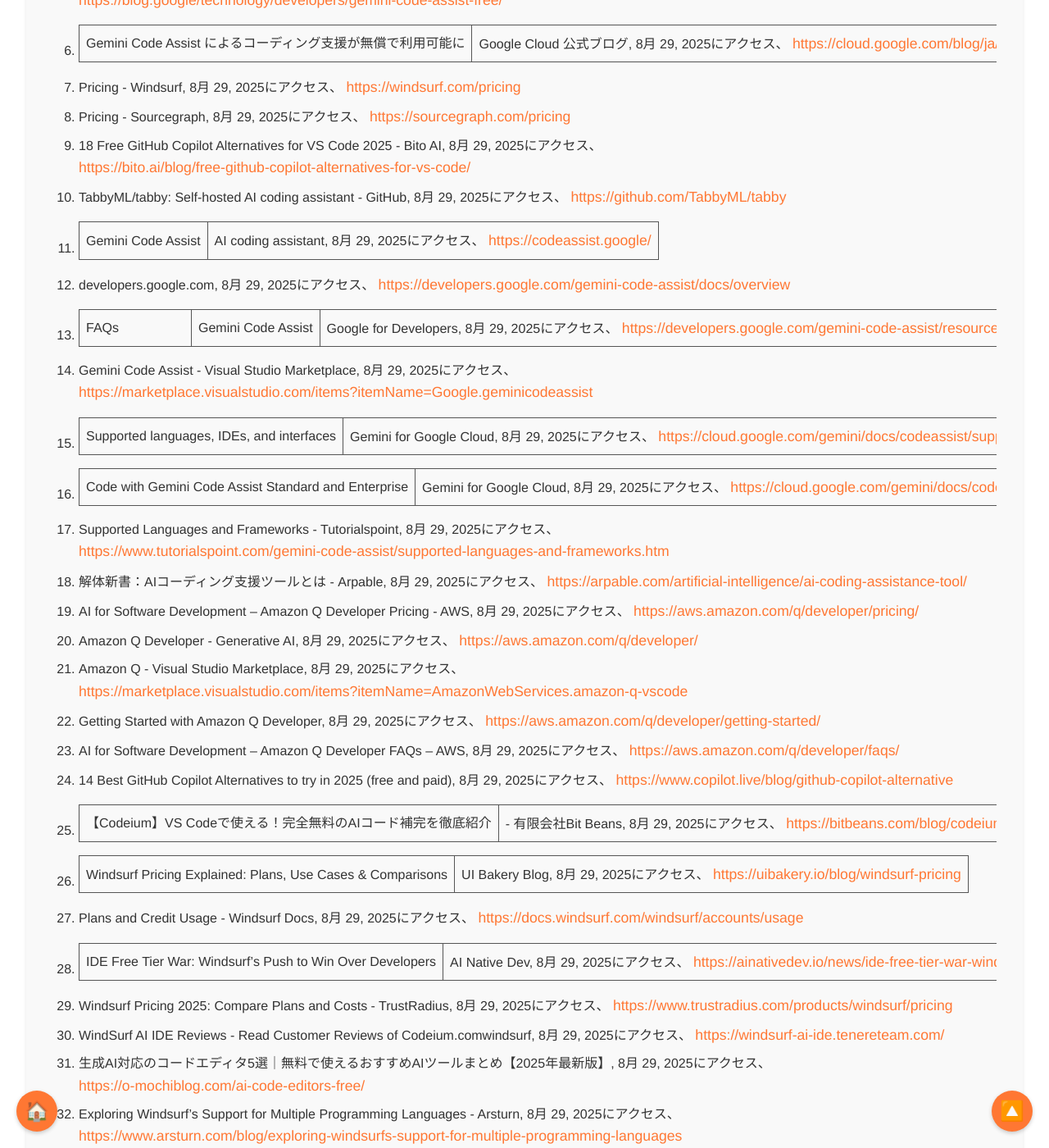
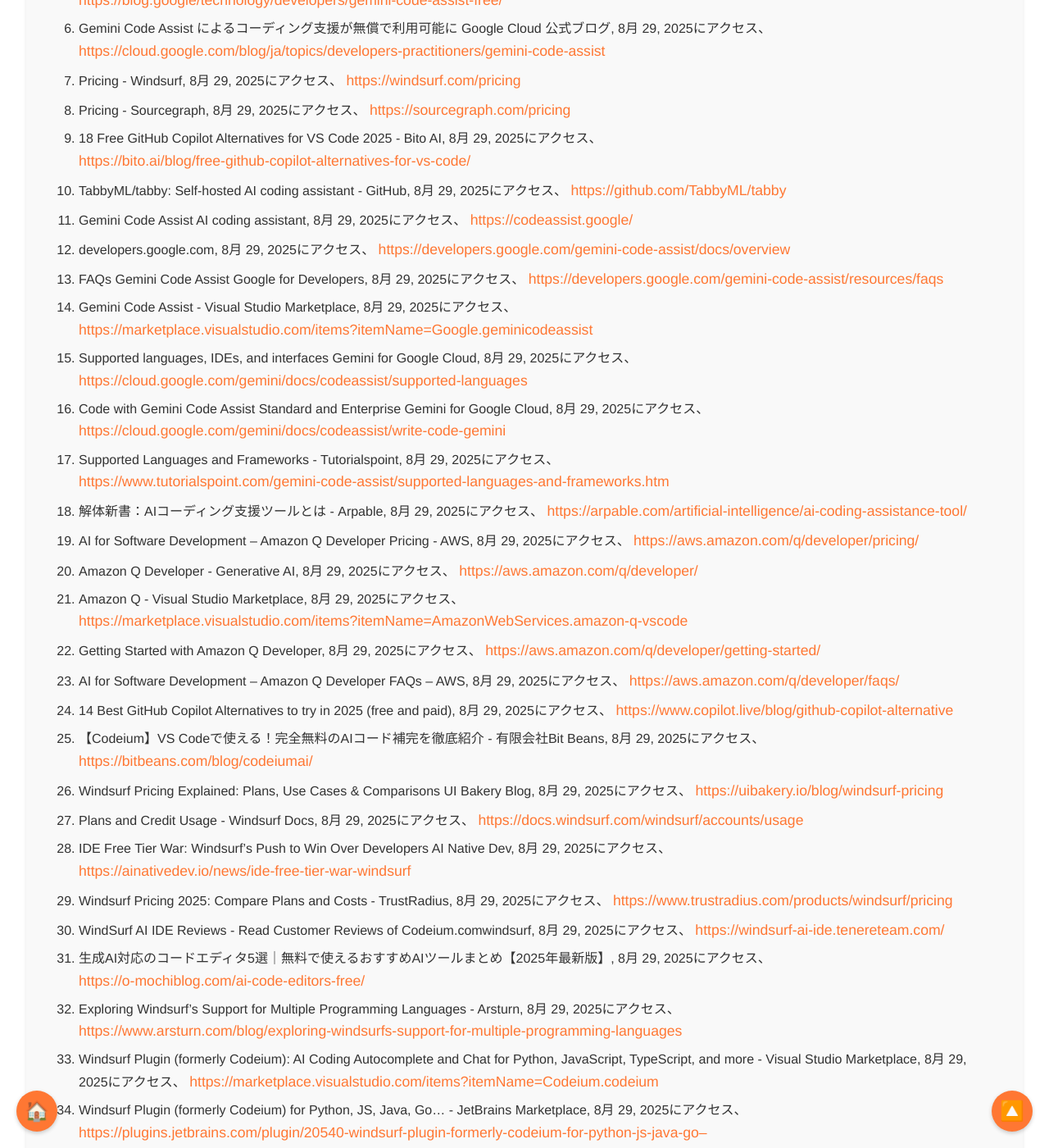
Before and after one commit to aegisfleet/share-deepresearch, a Jekyll site: the page built from _topics/free-ai-coding-assistant/index.md, in a window 1280 px wide and 1400 px high, scrolled down 15636 px. Shown: the whole window at 82% size. Built offline with Jekyll 4.4.1, drawn with Linux system fonts in a browser that asks for light colours; some of the changed text lies outside the part shown.

Commit message:
Auto update files

```diff
--- a/_topics/free-ai-coding-assistant/index.md
+++ b/_topics/free-ai-coding-assistant/index.md
@@ -321,17 +321,17 @@ AIコーディングアシスタントは、もはや一部の先進的な開発
 3. 20 Best AI-Powered Coding Assistant Tools in 2025 \- Spacelift, 8月 29, 2025にアクセス、 [https://spacelift.io/blog/ai-coding-assistant-tools](https://spacelift.io/blog/ai-coding-assistant-tools)
 4. Best AI Coding Assistants as of August 2025 \- Shakudo, 8月 29, 2025にアクセス、 [https://www.shakudo.io/blog/best-ai-coding-assistants](https://www.shakudo.io/blog/best-ai-coding-assistants)
 5. Get coding help from Gemini Code Assist — now for free \- The Keyword, 8月 29, 2025にアクセス、 [https://blog.google/technology/developers/gemini-code-assist-free/](https://blog.google/technology/developers/gemini-code-assist-free/)
-6. Gemini Code Assist によるコーディング支援が無償で利用可能に | Google Cloud 公式ブログ, 8月 29, 2025にアクセス、 [https://cloud.google.com/blog/ja/topics/developers-practitioners/gemini-code-assist](https://cloud.google.com/blog/ja/topics/developers-practitioners/gemini-code-assist)
+6. Gemini Code Assist によるコーディング支援が無償で利用可能に Google Cloud 公式ブログ, 8月 29, 2025にアクセス、 [https://cloud.google.com/blog/ja/topics/developers-practitioners/gemini-code-assist](https://cloud.google.com/blog/ja/topics/developers-practitioners/gemini-code-assist)
 7. Pricing \- Windsurf, 8月 29, 2025にアクセス、 [https://windsurf.com/pricing](https://windsurf.com/pricing)
 8. Pricing \- Sourcegraph, 8月 29, 2025にアクセス、 [https://sourcegraph.com/pricing](https://sourcegraph.com/pricing)
 9. 18 Free GitHub Copilot Alternatives for VS Code 2025 \- Bito AI, 8月 29, 2025にアクセス、 [https://bito.ai/blog/free-github-copilot-alternatives-for-vs-code/](https://bito.ai/blog/free-github-copilot-alternatives-for-vs-code/)
 10. TabbyML/tabby: Self-hosted AI coding assistant \- GitHub, 8月 29, 2025にアクセス、 [https://github.com/TabbyML/tabby](https://github.com/TabbyML/tabby)
-11. Gemini Code Assist | AI coding assistant, 8月 29, 2025にアクセス、 [https://codeassist.google/](https://codeassist.google/)
+11. Gemini Code Assist AI coding assistant, 8月 29, 2025にアクセス、 [https://codeassist.google/](https://codeassist.google/)
 12. developers.google.com, 8月 29, 2025にアクセス、 [https://developers.google.com/gemini-code-assist/docs/overview](https://developers.google.com/gemini-code-assist/docs/overview)
-13. FAQs | Gemini Code Assist | Google for Developers, 8月 29, 2025にアクセス、 [https://developers.google.com/gemini-code-assist/resources/faqs](https://developers.google.com/gemini-code-assist/resources/faqs)
+13. FAQs Gemini Code Assist Google for Developers, 8月 29, 2025にアクセス、 [https://developers.google.com/gemini-code-assist/resources/faqs](https://developers.google.com/gemini-code-assist/resources/faqs)
 14. Gemini Code Assist \- Visual Studio Marketplace, 8月 29, 2025にアクセス、 [https://marketplace.visualstudio.com/items?itemName=Google.geminicodeassist](https://marketplace.visualstudio.com/items?itemName=Google.geminicodeassist)
-15. Supported languages, IDEs, and interfaces | Gemini for Google Cloud, 8月 29, 2025にアクセス、 [https://cloud.google.com/gemini/docs/codeassist/supported-languages](https://cloud.google.com/gemini/docs/codeassist/supported-languages)
-16. Code with Gemini Code Assist Standard and Enterprise | Gemini for Google Cloud, 8月 29, 2025にアクセス、 [https://cloud.google.com/gemini/docs/codeassist/write-code-gemini](https://cloud.google.com/gemini/docs/codeassist/write-code-gemini)
+15. Supported languages, IDEs, and interfaces Gemini for Google Cloud, 8月 29, 2025にアクセス、 [https://cloud.google.com/gemini/docs/codeassist/supported-languages](https://cloud.google.com/gemini/docs/codeassist/supported-languages)
+16. Code with Gemini Code Assist Standard and Enterprise Gemini for Google Cloud, 8月 29, 2025にアクセス、 [https://cloud.google.com/gemini/docs/codeassist/write-code-gemini](https://cloud.google.com/gemini/docs/codeassist/write-code-gemini)
 17. Supported Languages and Frameworks \- Tutorialspoint, 8月 29, 2025にアクセス、 [https://www.tutorialspoint.com/gemini-code-assist/supported-languages-and-frameworks.htm](https://www.tutorialspoint.com/gemini-code-assist/supported-languages-and-frameworks.htm)
 18. 解体新書：AIコーディング支援ツールとは \- Arpable, 8月 29, 2025にアクセス、 [https://arpable.com/artificial-intelligence/ai-coding-assistance-tool/](https://arpable.com/artificial-intelligence/ai-coding-assistance-tool/)
 19. AI for Software Development – Amazon Q Developer Pricing \- AWS, 8月 29, 2025にアクセス、 [https://aws.amazon.com/q/developer/pricing/](https://aws.amazon.com/q/developer/pricing/)
@@ -340,10 +340,10 @@ AIコーディングアシスタントは、もはや一部の先進的な開発
 22. Getting Started with Amazon Q Developer, 8月 29, 2025にアクセス、 [https://aws.amazon.com/q/developer/getting-started/](https://aws.amazon.com/q/developer/getting-started/)
 23. AI for Software Development – Amazon Q Developer FAQs – AWS, 8月 29, 2025にアクセス、 [https://aws.amazon.com/q/developer/faqs/](https://aws.amazon.com/q/developer/faqs/)
 24. 14 Best GitHub Copilot Alternatives to try in 2025 (free and paid), 8月 29, 2025にアクセス、 [https://www.copilot.live/blog/github-copilot-alternative](https://www.copilot.live/blog/github-copilot-alternative)
-25. 【Codeium】VS Codeで使える！完全無料のAIコード補完を徹底紹介 | \- 有限会社Bit Beans, 8月 29, 2025にアクセス、 [https://bitbeans.com/blog/codeiumai/](https://bitbeans.com/blog/codeiumai/)
-26. Windsurf Pricing Explained: Plans, Use Cases & Comparisons | UI Bakery Blog, 8月 29, 2025にアクセス、 [https://uibakery.io/blog/windsurf-pricing](https://uibakery.io/blog/windsurf-pricing)
+25. 【Codeium】VS Codeで使える！完全無料のAIコード補完を徹底紹介 \- 有限会社Bit Beans, 8月 29, 2025にアクセス、 [https://bitbeans.com/blog/codeiumai/](https://bitbeans.com/blog/codeiumai/)
+26. Windsurf Pricing Explained: Plans, Use Cases & Comparisons UI Bakery Blog, 8月 29, 2025にアクセス、 [https://uibakery.io/blog/windsurf-pricing](https://uibakery.io/blog/windsurf-pricing)
 27. Plans and Credit Usage \- Windsurf Docs, 8月 29, 2025にアクセス、 [https://docs.windsurf.com/windsurf/accounts/usage](https://docs.windsurf.com/windsurf/accounts/usage)
-28. IDE Free Tier War: Windsurf's Push to Win Over Developers | AI Native Dev, 8月 29, 2025にアクセス、 [https://ainativedev.io/news/ide-free-tier-war-windsurf](https://ainativedev.io/news/ide-free-tier-war-windsurf)
+28. IDE Free Tier War: Windsurf's Push to Win Over Developers AI Native Dev, 8月 29, 2025にアクセス、 [https://ainativedev.io/news/ide-free-tier-war-windsurf](https://ainativedev.io/news/ide-free-tier-war-windsurf)
 29. Windsurf Pricing 2025: Compare Plans and Costs \- TrustRadius, 8月 29, 2025にアクセス、 [https://www.trustradius.com/products/windsurf/pricing](https://www.trustradius.com/products/windsurf/pricing)
 30. WindSurf AI IDE Reviews \- Read Customer Reviews of Codeium.comwindsurf, 8月 29, 2025にアクセス、 [https://windsurf-ai-ide.tenereteam.com/](https://windsurf-ai-ide.tenereteam.com/)
 31. 生成AI対応のコードエディタ5選｜無料で使えるおすすめAIツールまとめ【2025年最新版】, 8月 29, 2025にアクセス、 [https://o-mochiblog.com/ai-code-editors-free/](https://o-mochiblog.com/ai-code-editors-free/)
@@ -352,11 +352,11 @@ AIコーディングアシスタントは、もはや一部の先進的な開発
 34. Windsurf Plugin (formerly Codeium) for Python, JS, Java, Go... \- JetBrains Marketplace, 8月 29, 2025にアクセス、 [https://plugins.jetbrains.com/plugin/20540-windsurf-plugin-formerly-codeium-for-python-js-java-go--](https://plugins.jetbrains.com/plugin/20540-windsurf-plugin-formerly-codeium-for-python-js-java-go--)
 35. 【2025】無料で使えるコード生成AIおすすめ12選！選び方や注意点, 8月 29, 2025にアクセス、 [https://ai-kenkyujo.com/news/code-seiseiai/](https://ai-kenkyujo.com/news/code-seiseiai/)
 36. Copilot, Tabnine, or self-hosted TabbyML \- what is better for you? \- Viblo, 8月 29, 2025にアクセス、 [https://viblo.asia/p/copilot-tabnine-or-self-hosted-tabbyml-what-is-better-for-you-Ny0VGRQYLPA](https://viblo.asia/p/copilot-tabnine-or-self-hosted-tabbyml-what-is-better-for-you-Ny0VGRQYLPA)
-37. Pricing | Cursor \- The AI Code Editor, 8月 29, 2025にアクセス、 [https://cursor.com/pricing](https://cursor.com/pricing)
-38. Cursor AI Pricing Explained: Which Plan is Right for You? | UI Bakery Blog, 8月 29, 2025にアクセス、 [https://uibakery.io/blog/cursor-ai-pricing-explained](https://uibakery.io/blog/cursor-ai-pricing-explained)
+37. Pricing Cursor \- The AI Code Editor, 8月 29, 2025にアクセス、 [https://cursor.com/pricing](https://cursor.com/pricing)
+38. Cursor AI Pricing Explained: Which Plan is Right for You? UI Bakery Blog, 8月 29, 2025にアクセス、 [https://uibakery.io/blog/cursor-ai-pricing-explained](https://uibakery.io/blog/cursor-ai-pricing-explained)
 39. Does free plan has limits : r/cursor \- Reddit, 8月 29, 2025にアクセス、 [https://www.reddit.com/r/cursor/comments/1j55oyt/does\_free\_plan\_has\_limits/](https://www.reddit.com/r/cursor/comments/1j55oyt/does_free_plan_has_limits/)
 40. Cursor's Pricing Disaster: How a "Routine Update" Turned Into a Developer Exodus, 8月 29, 2025にアクセス、 [https://www.wearefounders.uk/cursors-pricing-disaster-how-a-routine-update-turned-into-a-developer-exodus/](https://www.wearefounders.uk/cursors-pricing-disaster-how-a-routine-update-turned-into-a-developer-exodus/)
-41. Updates to Ultra and Pro | Cursor \- The AI Code Editor, 8月 29, 2025にアクセス、 [https://cursor.com/blog/new-tier](https://cursor.com/blog/new-tier)
+41. Updates to Ultra and Pro Cursor \- The AI Code Editor, 8月 29, 2025にアクセス、 [https://cursor.com/blog/new-tier](https://cursor.com/blog/new-tier)
 42. How many premium requests does Cursor Pro actually get you now? : r/ChatGPTCoding \- Reddit, 8月 29, 2025にアクセス、 [https://www.reddit.com/r/ChatGPTCoding/comments/1lvrqms/how\_many\_premium\_requests\_does\_cursor\_pro/](https://www.reddit.com/r/ChatGPTCoding/comments/1lvrqms/how_many_premium_requests_does_cursor_pro/)
 43. Cursor: pay more, get less, and don't ask how it works : r/programming \- Reddit, 8月 29, 2025にアクセス、 [https://www.reddit.com/r/programming/comments/1lu8eyb/cursor\_pay\_more\_get\_less\_and\_dont\_ask\_how\_it\_works/](https://www.reddit.com/r/programming/comments/1lu8eyb/cursor_pay_more_get_less_and_dont_ask_how_it_works/)
 44. Amazon Kiro Is Here to Tame the Vibe Coding Chaos \- PCMag, 8月 29, 2025にアクセス、 [https://www.pcmag.com/news/amazon-kiro-is-here-to-tame-the-vibe-coding-chaos](https://www.pcmag.com/news/amazon-kiro-is-here-to-tame-the-vibe-coding-chaos)
@@ -369,10 +369,10 @@ AIコーディングアシスタントは、もはや一部の先進的な開発
 51. Pricing \- Kiro, 8月 29, 2025にアクセス、 [https://kiro.dev/pricing/](https://kiro.dev/pricing/)
 52. Bito AI Code Reviews \- Visual Studio Marketplace, 8月 29, 2025にアクセス、 [https://marketplace.visualstudio.com/items?itemName=Bito.Bito](https://marketplace.visualstudio.com/items?itemName=Bito.Bito)
 53. The best AI-powered dev tools $15 can buy \- Bito, 8月 29, 2025にアクセス、 [https://bito.ai/blog/the-best-ai-powered-dev-tools-15-can-buy/](https://bito.ai/blog/the-best-ai-powered-dev-tools-15-can-buy/)
-54. Overview | Bito Docs, 8月 29, 2025にアクセス、 [https://docs.bito.ai/help/billing-and-plans/overview](https://docs.bito.ai/help/billing-and-plans/overview)
+54. Overview Bito Docs, 8月 29, 2025にアクセス、 [https://docs.bito.ai/help/billing-and-plans/overview](https://docs.bito.ai/help/billing-and-plans/overview)
 55. Bito AI Features, Pricing, and Alternatives \- AI Tools, 8月 29, 2025にアクセス、 [https://aitools.inc/tools/bito-ai](https://aitools.inc/tools/bito-ai)
-56. Overview | Bito Docs, 8月 29, 2025にアクセス、 [https://docs.bito.ai/other-bito-ai-tools/ide-extension/ai-code-completions/overview](https://docs.bito.ai/other-bito-ai-tools/ide-extension/ai-code-completions/overview)
-57. Pricing: Free, Team & Enterprise Plans for AI Code Reviews | Bito, 8月 29, 2025にアクセス、 [https://bito.ai/pricing/](https://bito.ai/pricing/)
+56. Overview Bito Docs, 8月 29, 2025にアクセス、 [https://docs.bito.ai/other-bito-ai-tools/ide-extension/ai-code-completions/overview](https://docs.bito.ai/other-bito-ai-tools/ide-extension/ai-code-completions/overview)
+57. Pricing: Free, Team & Enterprise Plans for AI Code Reviews Bito, 8月 29, 2025にアクセス、 [https://bito.ai/pricing/](https://bito.ai/pricing/)
 58. Tabby: Self-hosted AI Coding Assistant — SkyPilot documentation, 8月 29, 2025にアクセス、 [https://docs.skypilot.co/en/v0.9.3/examples/applications/tabby.html](https://docs.skypilot.co/en/v0.9.3/examples/applications/tabby.html)
 59. Tabby \- Opensource, self-hosted AI coding assistant, 8月 29, 2025にアクセス、 [https://www.tabbyml.com/](https://www.tabbyml.com/)
 60. Tabby: FREE Self-hosted AI coding Assistant\! Develop Apps, Debug, Code Completion, etc\!, 8月 29, 2025にアクセス、 [https://www.youtube.com/watch?v=8lc5jGwIqRo](https://www.youtube.com/watch?v=8lc5jGwIqRo)
@@ -380,17 +380,17 @@ AIコーディングアシスタントは、もはや一部の先進的な開発
 62. What's Tabby, 8月 29, 2025にアクセス、 [https://tabby.tabbyml.com/docs/welcome/](https://tabby.tabbyml.com/docs/welcome/)
 63. Tabbyml tutorial: a practical guide for developers and SMBs \- BytePlus, 8月 29, 2025にアクセス、 [https://www.byteplus.com/en/topic/555335](https://www.byteplus.com/en/topic/555335)
 64. www.byteplus.com, 8月 29, 2025にアクセス、 [https://www.byteplus.com/en/topic/555334\#:\~:text=Prerequisites%20for%20a%20successful%20tabbyml%20installation,-To%20avoid%20common\&text=Python%20version%3A%20Python%203.8%20or,optional%20but%20recommended%20for%20performance.](https://www.byteplus.com/en/topic/555334#:~:text=Prerequisites%20for%20a%20successful%20tabbyml%20installation,-To%20avoid%20common&text=Python%20version%3A%20Python%203.8%20or,optional%20but%20recommended%20for%20performance.)
-65. ⁉️ Frequently Asked Questions | Tabby, 8月 29, 2025にアクセス、 [https://tabby.tabbyml.com/docs/faq/](https://tabby.tabbyml.com/docs/faq/)
+65. ⁉️ Frequently Asked Questions Tabby, 8月 29, 2025にアクセス、 [https://tabby.tabbyml.com/docs/faq/](https://tabby.tabbyml.com/docs/faq/)
 66. How to install TabbyML on Mac \- Cedric Ferry \- Medium, 8月 29, 2025にアクセス、 [https://sonique6784.medium.com/how-to-install-tabbyml-on-mac-b0479613941c](https://sonique6784.medium.com/how-to-install-tabbyml-on-mac-b0479613941c)
 67. Tabby VSCode Extension \- Visual Studio Marketplace, 8月 29, 2025にアクセス、 [https://marketplace.visualstudio.com/items?itemName=TabbyML.vscode-tabby](https://marketplace.visualstudio.com/items?itemName=TabbyML.vscode-tabby)
 68. Tabby \- IntelliJ IDEs Plugin \- JetBrains Marketplace, 8月 29, 2025にアクセス、 [https://plugins.jetbrains.com/plugin/22379-tabby](https://plugins.jetbrains.com/plugin/22379-tabby)
-69. Programming Languages | Tabby, 8月 29, 2025にアクセス、 [https://tabby.tabbyml.com/docs/references/programming-languages/](https://tabby.tabbyml.com/docs/references/programming-languages/)
+69. Programming Languages Tabby, 8月 29, 2025にアクセス、 [https://tabby.tabbyml.com/docs/references/programming-languages/](https://tabby.tabbyml.com/docs/references/programming-languages/)
 70. Changes to Cody Free, Pro, and Enterprise Starter plans \- Sourcegraph, 8月 29, 2025にアクセス、 [https://sourcegraph.com/changelog/cody-plan-changes](https://sourcegraph.com/changelog/cody-plan-changes)
-71. Changes to Cody Free, Pro, and Enterprise Starter plans | Sourcegraph Blog, 8月 29, 2025にアクセス、 [https://sourcegraph.com/blog/changes-to-cody-free-pro-and-enterprise-starter-plans](https://sourcegraph.com/blog/changes-to-cody-free-pro-and-enterprise-starter-plans)
+71. Changes to Cody Free, Pro, and Enterprise Starter plans Sourcegraph Blog, 8月 29, 2025にアクセス、 [https://sourcegraph.com/blog/changes-to-cody-free-pro-and-enterprise-starter-plans](https://sourcegraph.com/blog/changes-to-cody-free-pro-and-enterprise-starter-plans)
 72. Amp \- an AI coding agent built by Sourcegraph, 8月 29, 2025にアクセス、 [https://sourcegraph.com/amp](https://sourcegraph.com/amp)
 73. Cody gives 1 month for $10, but AMP burns $10 in just one day — why the huge difference? : r/sourcegraph \- Reddit, 8月 29, 2025にアクセス、 [https://www.reddit.com/r/sourcegraph/comments/1m74wy7/cody\_gives\_1\_month\_for\_10\_but\_amp\_burns\_10\_in/](https://www.reddit.com/r/sourcegraph/comments/1m74wy7/cody_gives_1_month_for_10_but_amp_burns_10_in/)
 74. Scaling Enterprise AI: Why we're sunsetting Tabnine Basic, 8月 29, 2025にアクセス、 [https://www.tabnine.com/blog/scaling-enterprise-ai-why-were-sunsetting-tabnine-basic/](https://www.tabnine.com/blog/scaling-enterprise-ai-why-were-sunsetting-tabnine-basic/)
-75. Basic | Tabnine Docs, 8月 29, 2025にアクセス、 [https://docs.tabnine.com/main/welcome/readme/tabnine-subscription-plans/basic](https://docs.tabnine.com/main/welcome/readme/tabnine-subscription-plans/basic)
+75. Basic Tabnine Docs, 8月 29, 2025にアクセス、 [https://docs.tabnine.com/main/welcome/readme/tabnine-subscription-plans/basic](https://docs.tabnine.com/main/welcome/readme/tabnine-subscription-plans/basic)
 76. Tabnine \- Features, Pricing, Pros & Cons (August 2025\) \- Siteefy, 8月 29, 2025にアクセス、 [https://siteefy.com/ai-tools/tabnine/](https://siteefy.com/ai-tools/tabnine/)
-77. Plans & Pricing | Tabnine: The AI code assistant that you control, 8月 29, 2025にアクセス、 [https://www.tabnine.com/pricing/](https://www.tabnine.com/pricing/)
+77. Plans & Pricing Tabnine: The AI code assistant that you control, 8月 29, 2025にアクセス、 [https://www.tabnine.com/pricing/](https://www.tabnine.com/pricing/)
 78. Exploring the Unique Features That Make Kiro Different from Other AI IDEs \- Momen, 8月 29, 2025にアクセス、 [https://momen.app/blogs/difference-between-kiro-and-other-ai-ides-features-comparison/](https://momen.app/blogs/difference-between-kiro-and-other-ai-ides-features-comparison/)
--- a/_topics/free-ai-coding-assistant/infographic.html
+++ b/_topics/free-ai-coding-assistant/infographic.html
@@ -1,6 +1,9 @@
 <!DOCTYPE html>
 <html lang="ja">
 <head>
+    <script async src="https://pagead2.googlesyndication.com/pagead/js/adsbygoogle.js?client=ca-pub-3122674942116250" crossorigin="anonymous"></script>
+    <link rel="icon" type="image/png" sizes="32x32" href="/share-deepresearch/assets/favicon/favicon-32x32.png">
+    <link rel="icon" type="image/png" sizes="16x16" href="/share-deepresearch/assets/favicon/favicon-16x16.png">
     <meta charset="UTF-8">
     <meta name="viewport" content="width=device-width, initial-scale=1.0">
     <title>インフォグラフィック：無料AIコーディングアシスタントの現状 (2025年)</title>
```
